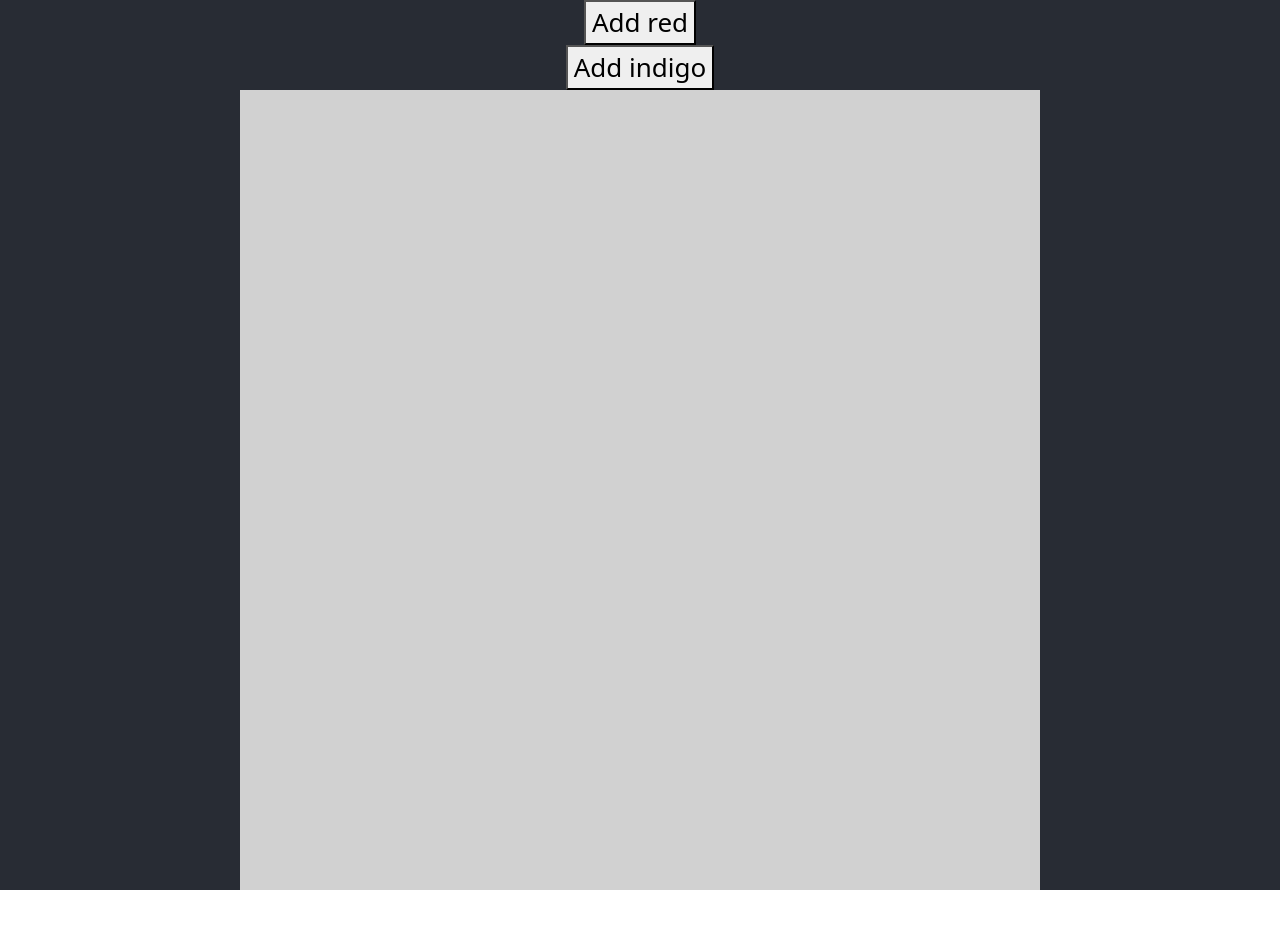
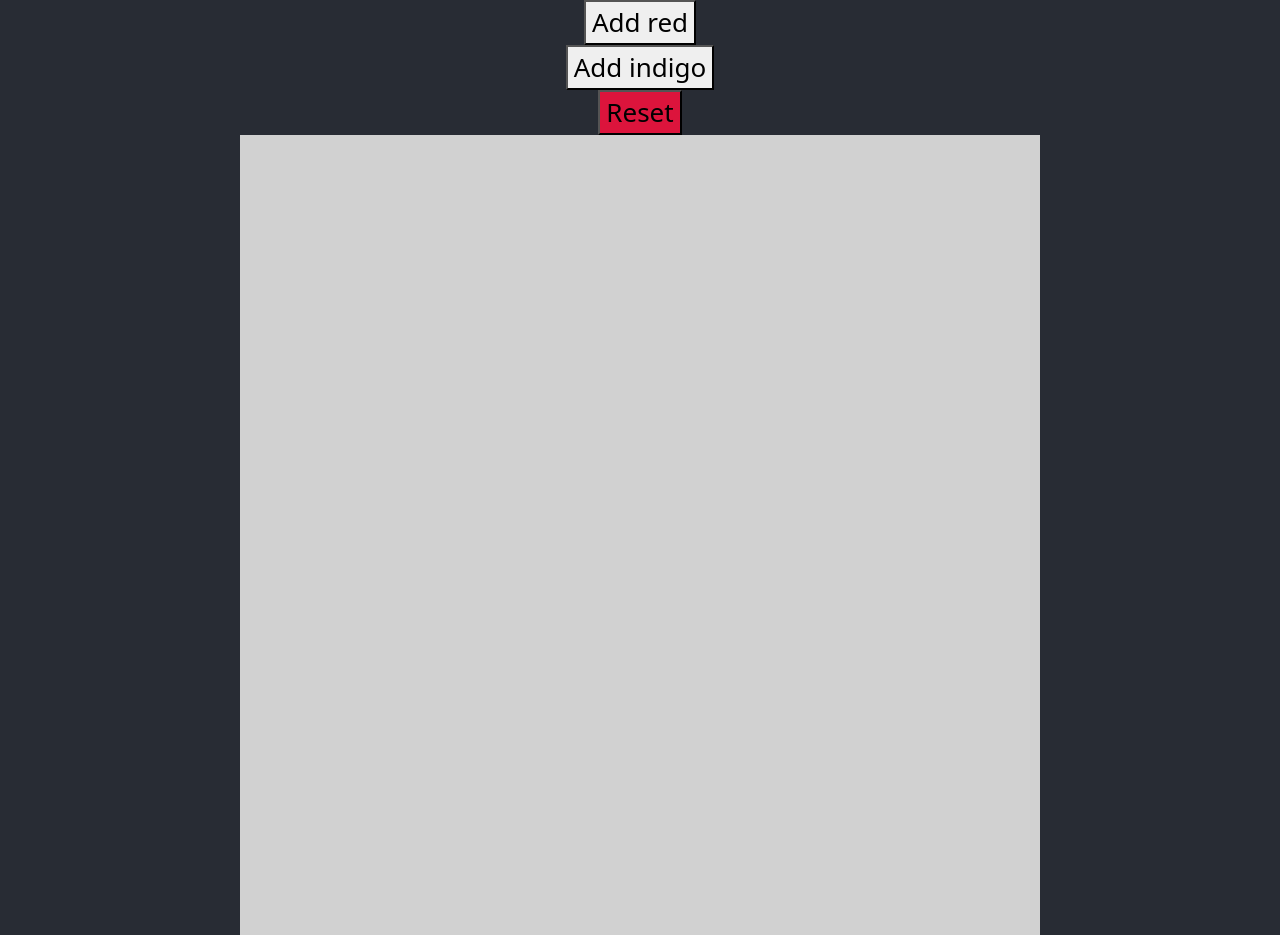
Before and after one commit to airidasju/2-module, a React (Create React App) app in the folder reacttasks/: page / in a window 1280 px wide. Before the commit the page ends 890 px from the top, so only its background shows below. Built offline with nearby package versions, Linux system fonts and the light colour scheme.

Commit message:
reset btn

```diff
--- a/reacttasks/src/App.jsx
+++ b/reacttasks/src/App.jsx
@@ -19,11 +19,16 @@ function App() {
     ]);
   };
 
+  const resetSq = () => {
+    setSq((s) => []);
+  };
+
   return (
     <div className='App'>
       <header className='App-header'>
         <button onClick={() => addSq("crimson")}>Add red</button>
         <button onClick={() => addSq("indigo")}>Add indigo</button>
+        <button style={{backgroundColor: "crimson"}} onClick={()=> resetSq()}>Reset</button>
         <div className={`canvas`}>
           {sq.map((s) => (
             <SimpleSquare key={uuidv4()} sq={s} setSq={setSq} i={s.index} color={s.color}></SimpleSquare>
```
